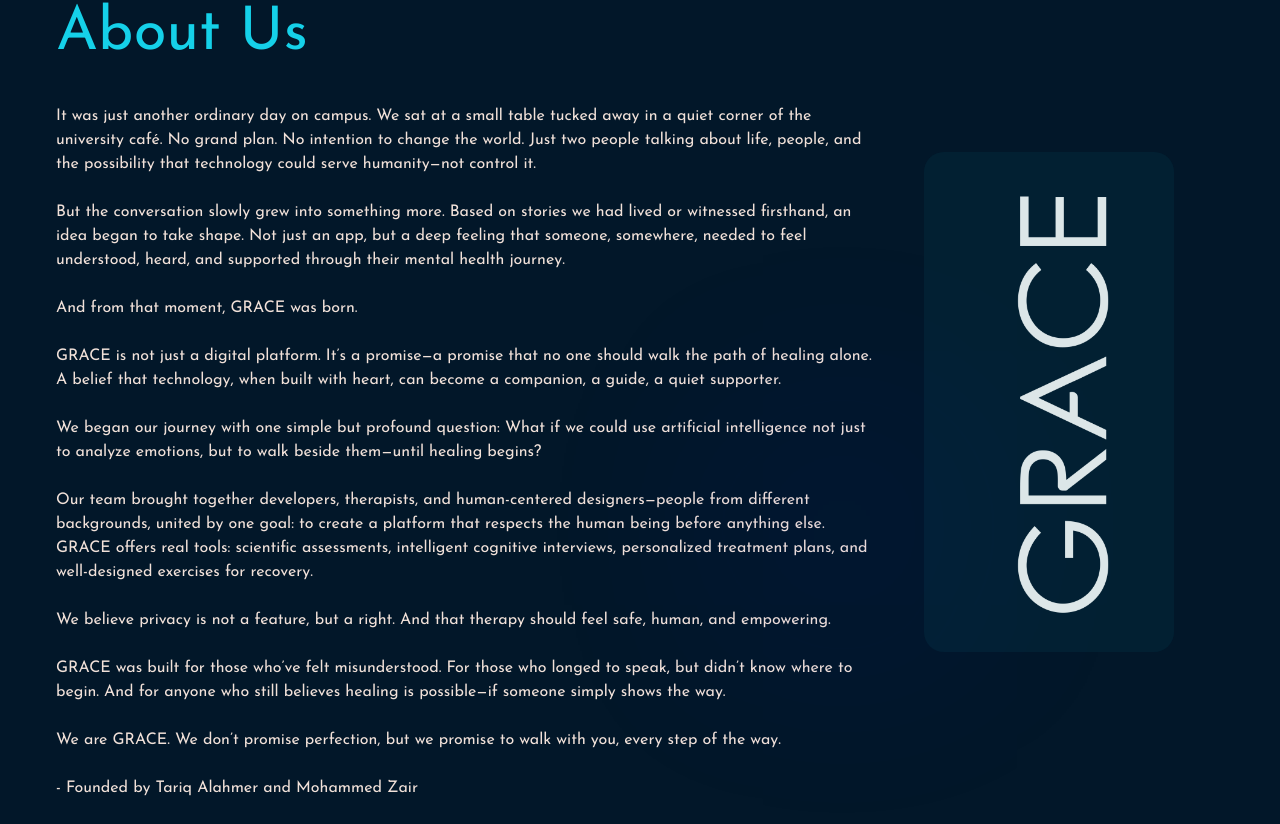
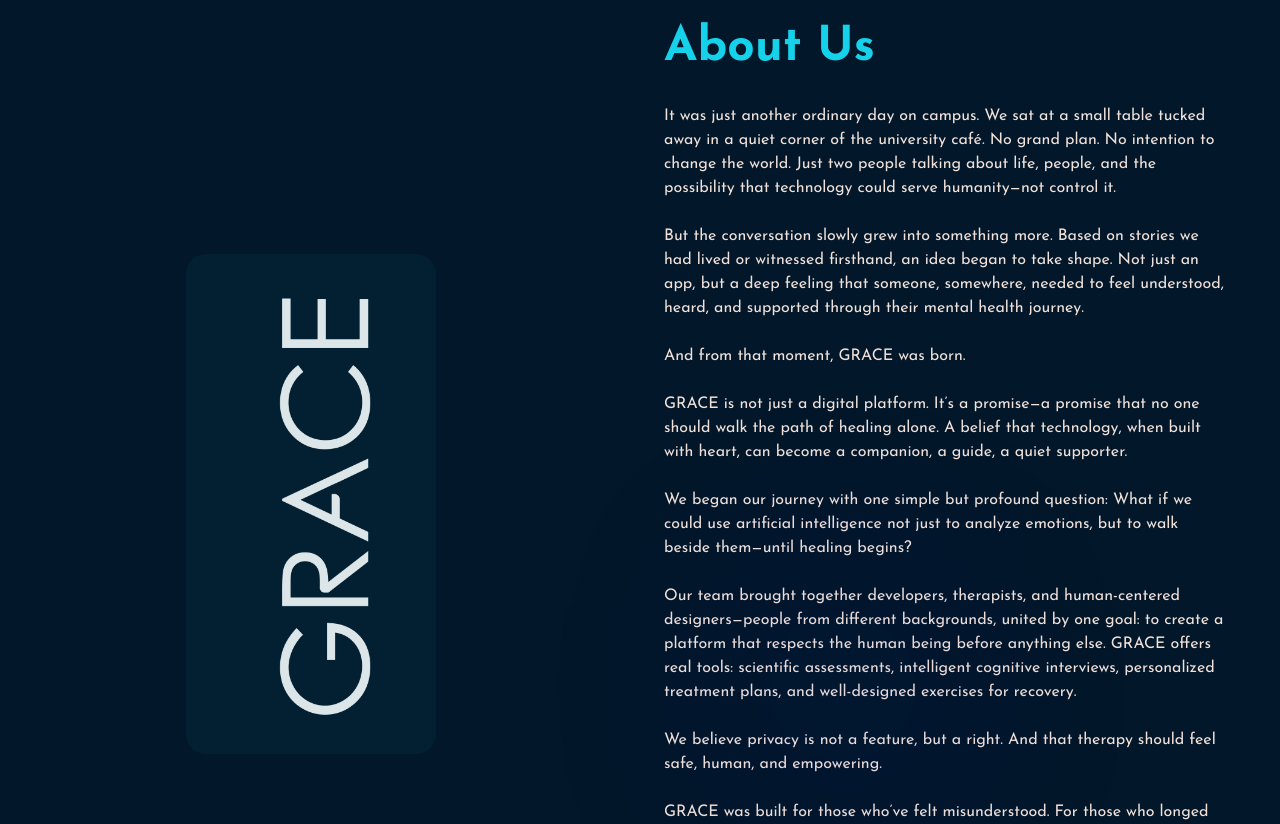
Before and after one commit to TheGenius18/GRACE-PORTFOLIO, a React (Vite) app: page / in a window 1280 px wide. Shown: the part 7016-7840 px from the top of the page. Built offline with nearby package versions, Linux system fonts and the light colour scheme; what tailwindcss-dir would draw is missing.

Commit message:
Add full multilingual 'About Us' section AR, EN, DE

```diff
--- a/src/components/AboutUsSection/AboutUsMain.jsx
+++ b/src/components/AboutUsSection/AboutUsMain.jsx
@@ -1,30 +1,36 @@
+import { motion } from "framer-motion";
+import { fadeIn } from "../../framerMotion/variants";
 import AboutImage from "./AboutUsImage";
 import AboutText from "./AboutUsText";
-import { motion } from "framer-motion";
-import { fadeIn } from "../../framerMotion/variants";
+
 const AboutUsMain = () => {
   return (
-    <div
+    <section
       id="about"
-      className="mt-40 flex md:flex-row sm:flex-col gap-12 px-4 max-w-[1200px] mx-auto mt-[100px] justify-between items-center"
+      className="min-h-screen w-full px-4 py-20 flex flex-col md:flex-row-reverse gap-12 items-center justify-between max-w-[1200px] mx-auto"
     >
+      {/* About Text (shown above on mobile) */}
+      <motion.div
+        variants={fadeIn("left", 0)}
+        initial="hidden"
+        whileInView="show"
+        viewport={{ once: true, amount: 0.4 }}
+        className="flex-1 w-full"
+      >
+        <AboutText />
+      </motion.div>
+
+      {/* About Image (shown below on mobile) */}
       <motion.div
         variants={fadeIn("right", 0)}
         initial="hidden"
         whileInView="show"
-        viewport={{ once: true, amount: 0.7 }}
-      >
-        <AboutText />
-      </motion.div>
-      <motion.div
-        variants={fadeIn("left", 0)}
-        initial="hidden"
-        whileInView="show"
-        viewport={{ once: true, amount: 0.7 }}
+        viewport={{ once: true, amount: 0.4 }}
+        className="flex-1 w-full flex justify-center"
       >
         <AboutImage />
       </motion.div>
-    </div>
+    </section>
   );
 };
 
--- a/src/components/AboutUsSection/AboutUsText.jsx
+++ b/src/components/AboutUsSection/AboutUsText.jsx
@@ -1,23 +1,29 @@
-// eslint-disable-next-line no-unused-vars
-import { Link } from "react-scroll";
 import { useTranslation } from "react-i18next";
+import { useEffect } from "react";
 
 const AboutUsText = () => {
   const { t, i18n } = useTranslation();
   const isRTL = i18n.dir() === "rtl";
 
+  // Force layout reflow in case translation loads async
+  useEffect(() => {
+    window.dispatchEvent(new Event("resize"));
+  }, []);
+
   return (
     <div
-      className={`flex flex-col md:items-start sm:items-center ${
-        isRTL ? "md:text-right sm:text-center" : "md:text-left sm:text-center"
+      className={`flex flex-col overflow-visible ${
+        isRTL ? "text-right" : "text-left"
       }`}
     >
-      <h2 className="text-6xl text-cyan mb-10">{t("about.title")}</h2>
+      <h2 className="text-4xl md:text-5xl font-bold text-cyan light:text-light-cyan mb-8 text-center md:text-start">
+        {t("about.title")}
+      </h2>
 
-      <p className="text-1xl whitespace-pre-line">{t("about.description")}</p>
-
-      <br />
-      <h6>{t("about.founders")}</h6>
+      <div className="text-white text-sm sm:text-base leading-relaxed space-y-4 px-1 sm:px-0">
+        <p className="whitespace-pre-line">{t("about.description")}</p>
+        <h6 className="text-cyan-300 font-medium">{t("about.founders")}</h6>
+      </div>
     </div>
   );
 };
--- a/src/components/Progress/Progress.jsx
+++ b/src/components/Progress/Progress.jsx
@@ -13,7 +13,7 @@ const Progress = () => {
     <section id="progress" className="py-20 px-4 bg-darkBrown">
       <div className="max-w-4xl mx-auto">
         <h2
-          className="text-8xl font-bold text-center mb-8"
+          className="text-7xl font-bold text-center mb-8"
           style={{ color: "#00FFFF" }}
         >
           {t("progress.title")}
```
